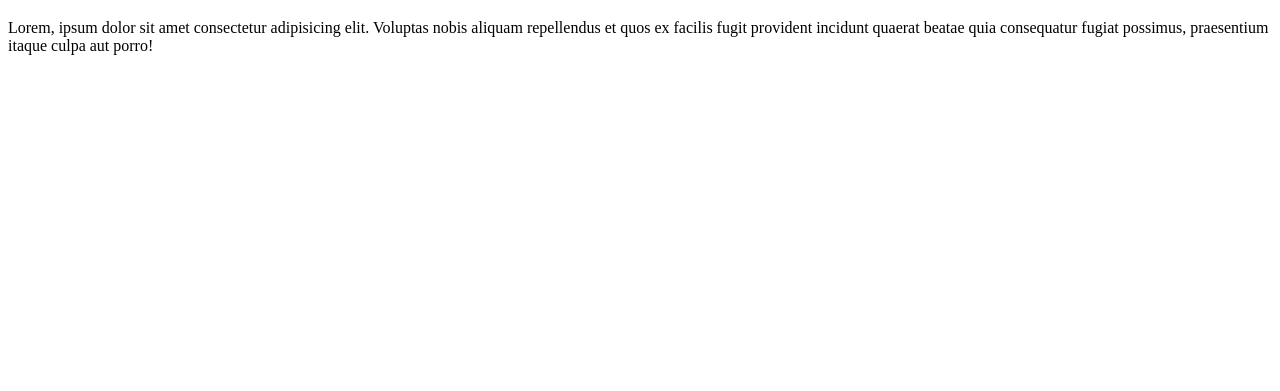
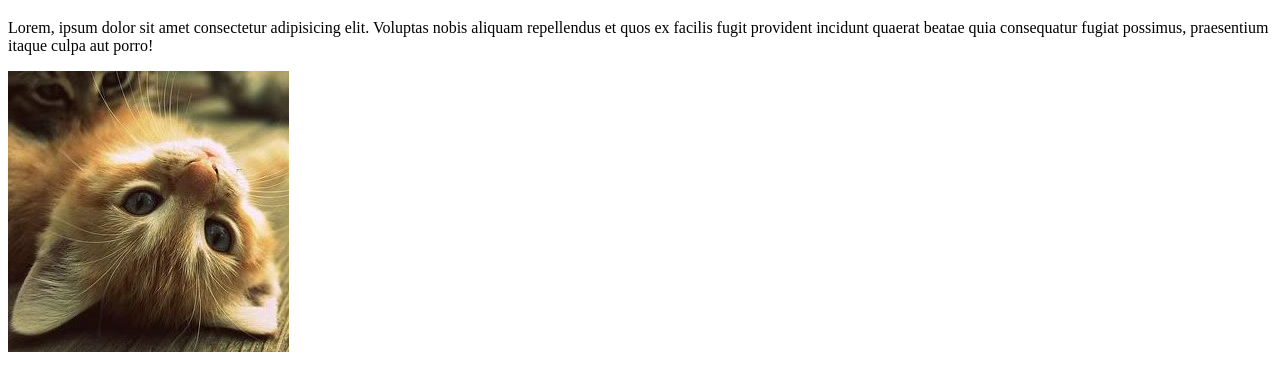
Before and after one commit to charuzain/git-practice, a plain HTML site: page index.html in a window 1280 px wide. Shown: the part 61-452 px from the top of the page. Drawn offline with Linux system fonts and the light colour scheme.

Commit message:
Add image

```diff
--- a/index.html
+++ b/index.html
@@ -8,5 +8,6 @@
 <body>
   <h1>  My favorite musician</h1>
   <p>Lorem, ipsum dolor sit amet consectetur adipisicing elit. Voluptas nobis aliquam repellendus et quos ex facilis fugit provident incidunt quaerat beatae quia consequatur fugiat possimus, praesentium itaque culpa aut porro!</p>
+  <img src="./relaxing-cat.jpg" alt="Cat Image">
 </body>
 </html>
```
Also changed, not shown: relaxing-cat.jpg (added).
